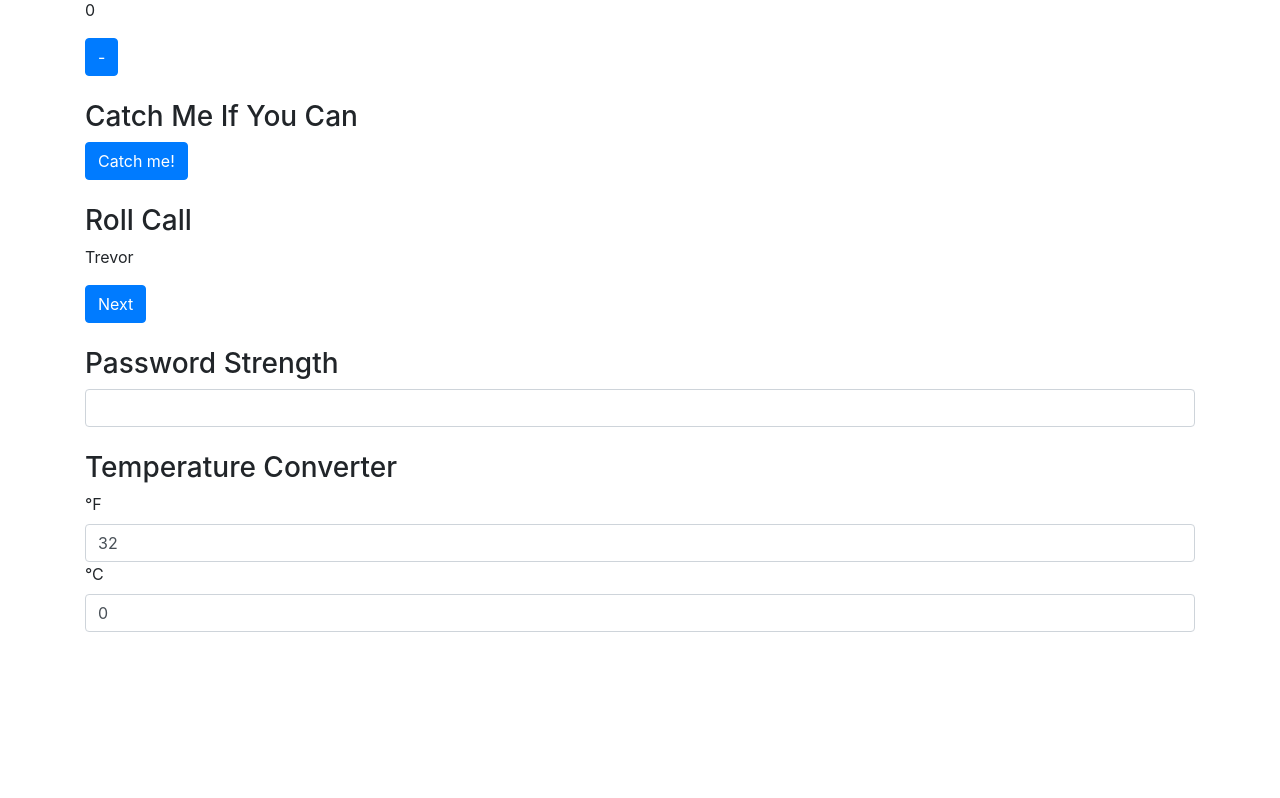
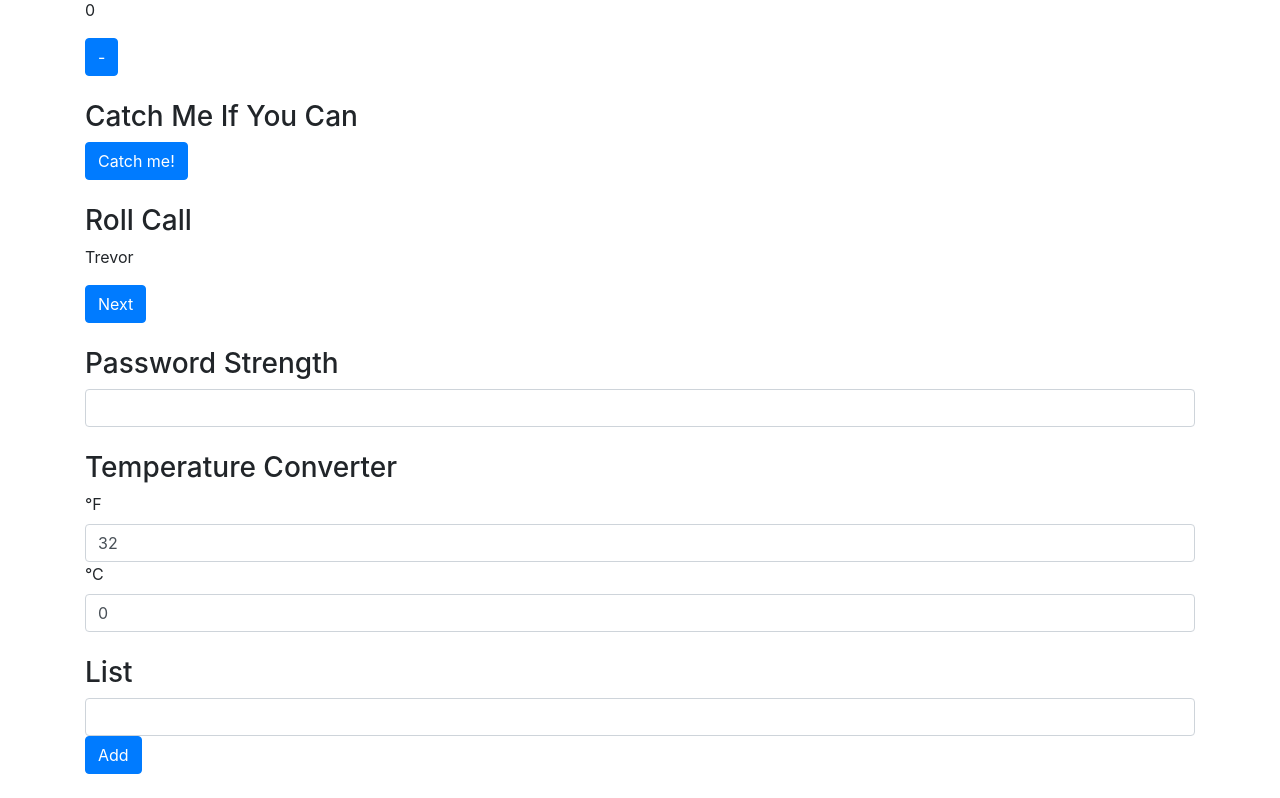
Before and after one commit to naranjita11/react-wk2-exercises, a React (Create React App) app: page / in a window 1280 px wide. Shown: the part 786-1584 px from the top of the page. Before the commit the page ends 1418 px from the top, so only its background shows below. Built offline with nearby package versions, Linux system fonts and the light colour scheme.

Commit message:
List component working with Hooks

```diff
--- a/src/App.js
+++ b/src/App.js
@@ -12,6 +12,7 @@ import CatchMeIfYouCanHooks from "./Components/CatchMeIfYouCanHooks";
 import RollCallHooks from "./Components/RollCallHooks";
 import PasswordStrengthHooks from "./Components/PasswordStrengthHooks";
 import TempConverterHooks from "./Components/TempConverterHooks";
+import ListHooks from "./Components/ListHooks";
 
 const App = () => (
   <>
@@ -27,6 +28,7 @@ const App = () => (
     <RollCallHooks names={ ["Trevor", "Robert", "Melvin", "Bob"] }/>
     <PasswordStrengthHooks />
     <TempConverterHooks />
+    <ListHooks />
   </>
 );
 
--- /dev/null
+++ b/src/Components/ListHooks.js
@@ -0,0 +1,44 @@
+// Create a <List> component that consists of a <ul>, an <input>, and a <button>Add</button>. When you click the "Add" button, whatever is in the <input> should get added to the <ul>.
+
+import { useState } from "react";
+
+const ListHooks = () => {
+
+    const [item, setItem] = useState("");
+    const [listItems, setListItems] = useState([]);
+
+    const handleChange = (e) => {
+        setItem(e.currentTarget.value);
+    };
+
+    const handleSubmit = (e) => {
+        e.preventDefault();
+        setListItems([...listItems, item]);
+        setItem("");
+    };
+
+    return (
+        <>
+            <h3 className="mt-4">List</h3>
+            <form className="form-group" onSubmit={ handleSubmit }>
+                <input
+                    className="form-control"
+                    type="string"
+                    value={ item }
+                    onChange={ handleChange }
+                />
+                <button className="btn btn-primary">
+                        Add
+                </button>
+            </form>
+            <ul className="list-group mt-4">
+                { listItems.map((item, i) => (
+                    <li className="list-group-item" key={ i }>{ item }</li>
+                )) }
+            </ul>
+        </>
+    );
+
+}
+
+export default ListHooks;
```
